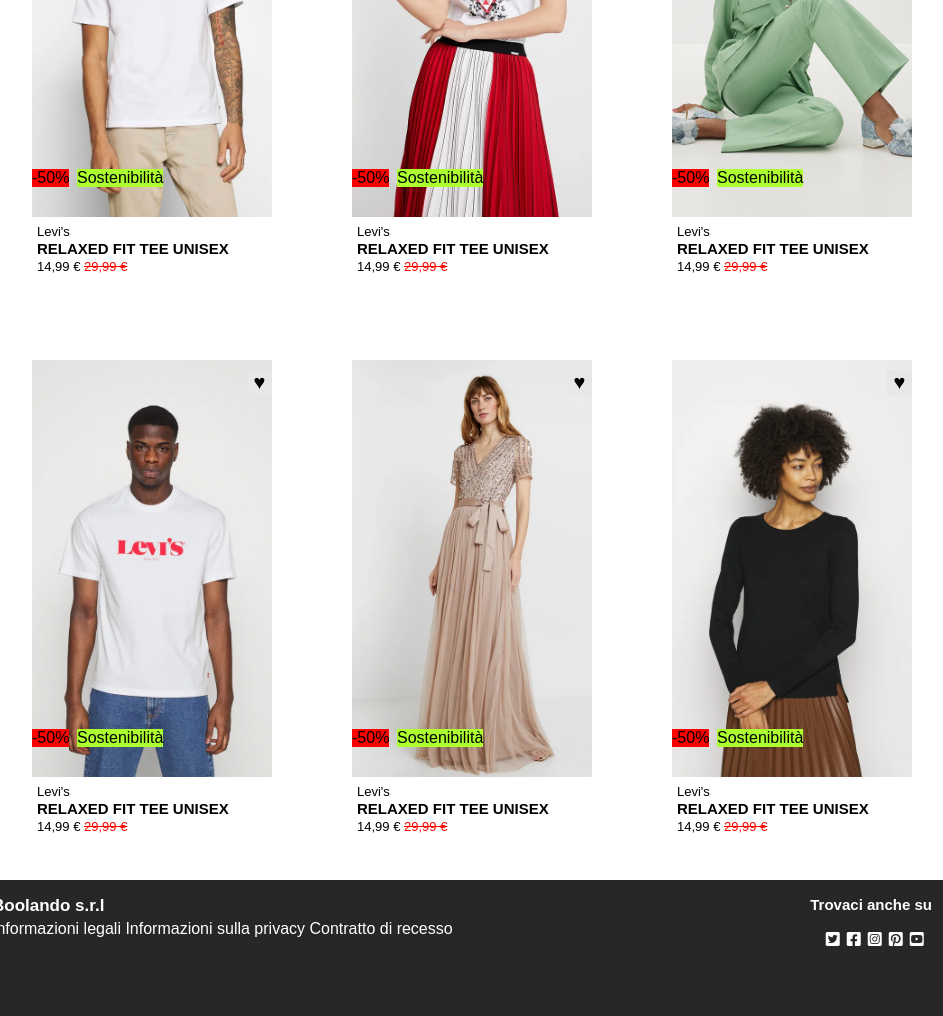
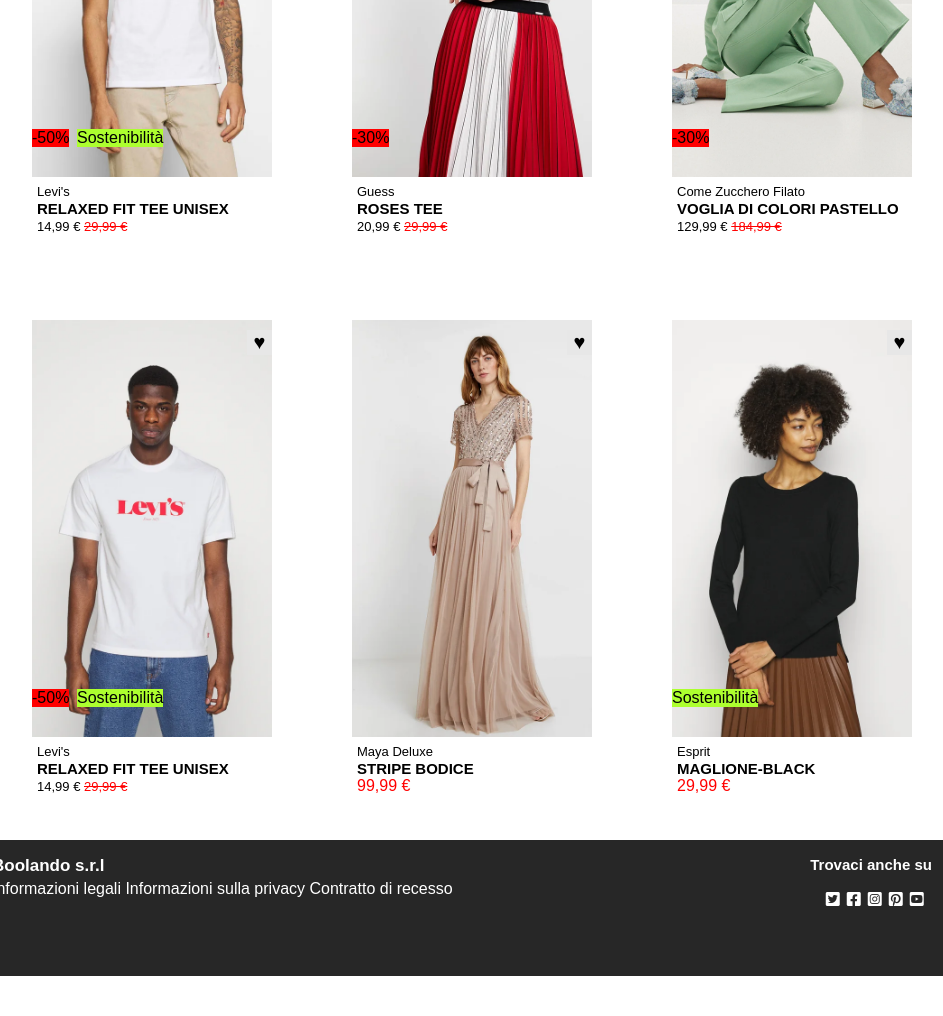
Before and after one commit to FrancescaPicoco/html-css-boolando, a plain HTML site: page index.html in a window 1280 px wide. Shown: the part 280-1296 px from the top of the page, without its empty margins (168-1111 px from the left). After the commit the page ends 1256 px from the top, so only its background shows below. Drawn offline with Linux system fonts and the light colour scheme.

Commit message:
Esercizio finito mod.1 /con Bg-img

```diff
--- a/css/style.css
+++ b/css/style.css
@@ -2,7 +2,10 @@
     width: 100vw;
     height: 5vh;
     background-color: rgb(255, 105, 0);
-
+    position: fixed;
+    top: 0;
+    left: 0;
+    z-index: 999;
 }
 .logo-header{ height: 4vh;}
 
@@ -33,7 +36,6 @@
    height: 90%;
    background-image: url("../img/2.webp");
    background-size: cover;
-   background-position: center;
 }
 .mod-2:hover{
     background-image: url(../img/2b.webp);
@@ -92,6 +94,7 @@
     color: red;
     text-decoration: line-through;
 }
+.price-red{color: red;}
 h2{
     font-size: 15px;
 }
@@ -132,7 +135,7 @@
 i{
     padding-left: 7px;
 }
-.sale , .eco{
+.sale , .eco , .just-eco{
     display: inline-block;
     position: absolute;
 }
@@ -145,6 +148,9 @@
     bottom: 30px;
     left:45px;
 }
+.just-eco{
+    background-color: greenyellow;
+    bottom:30px;}
 .sale:hover , .eco:hover{
     background-color: rgb(93, 190, 222);
     cur
--- a/index.html
+++ b/index.html
@@ -46,26 +46,24 @@
              <div class="card d-flex flex-di-col">
                 <div class="mod-2">
                     <button class="wish">&hearts;</button>
-                    <div class="sale">-50%</div>
-                    <div class="eco">Sostenibilità</div>
+                    <div class="sale">-30%</div>
                 </div>
                 <div class="dscript">
-                  <span class="brand">Levi's</span>
-                  <h2>RELAXED FIT TEE UNISEX</h2>
-                  <span class="price">14,99 &euro; </span><span class="pricex">29,99 &euro;</span>
+                  <span class="brand">Guess</span>
+                  <h2>ROSES TEE</h2>
+                  <span class="price">20,99 &euro; </span><span class="pricex">29,99 &euro;</span>
                 </div>
              </div>
 
              <div class="card d-flex flex-di-col">
                 <div class="mod-3">
                     <button class="wish">&hearts;</button>
-                    <div class="sale">-50%</div>
-                    <div class="eco">Sostenibilità</div>
+                    <div class="sale">-30%</div>
                 </div>
                 <div class="dscript">
-                  <span class="brand">Levi's</span>
-                  <h2>RELAXED FIT TEE UNISEX</h2>
-                  <span class="price">14,99 &euro; </span><span class="pricex">29,99 &euro;</span>
+                  <span class="brand">Come Zucchero Filato</span>
+                  <h2>VOGLIA DI COLORI PASTELLO</h2>
+                  <span class="price">129,99 &euro; </span><span class="pricex">184,99 &euro;</span>
                 </div>
              </div>
         </div>
@@ -89,26 +87,23 @@
              <div class="card d-flex flex-di-col">
                 <div class="mod-5">
                     <button class="wish">&hearts;</button>
-                    <div class="sale">-50%</div>
-                    <div class="eco">Sostenibilità</div>
                 </div>
                 <div class="dscript">
-                  <span class="brand">Levi's</span>
-                  <h2>RELAXED FIT TEE UNISEX</h2>
-                  <span class="price">14,99 &euro; </span><span class="pricex">29,99 &euro;</span>
+                  <span class="brand">Maya Deluxe</span>
+                  <h2>STRIPE BODICE</h2>
+                  <span class="price-red">99,99 &euro; </span>
                 </div>
              </div>
 
              <div class="card d-flex flex-di-col">
                 <div class="mod-6">
                     <button class="wish">&hearts;</button>
-                    <div class="sale">-50%</div>
-                    <div class="eco">Sostenibilità</div>
+                    <div class="just-eco">Sostenibilità</div>
                 </div>
                 <div class="dscript">
-                  <span class="brand">Levi's</span>
-                  <h2>RELAXED FIT TEE UNISEX</h2>
-                  <span class="price">14,99 &euro; </span><span class="pricex">29,99 &euro;</span>
+                  <span class="brand">Esprit</span>
+                  <h2>MAGLIONE-BLACK</h2>
+                  <span class="price-red">29,99 &euro; </span>
                 </div>
              </div>
         </div>
```
